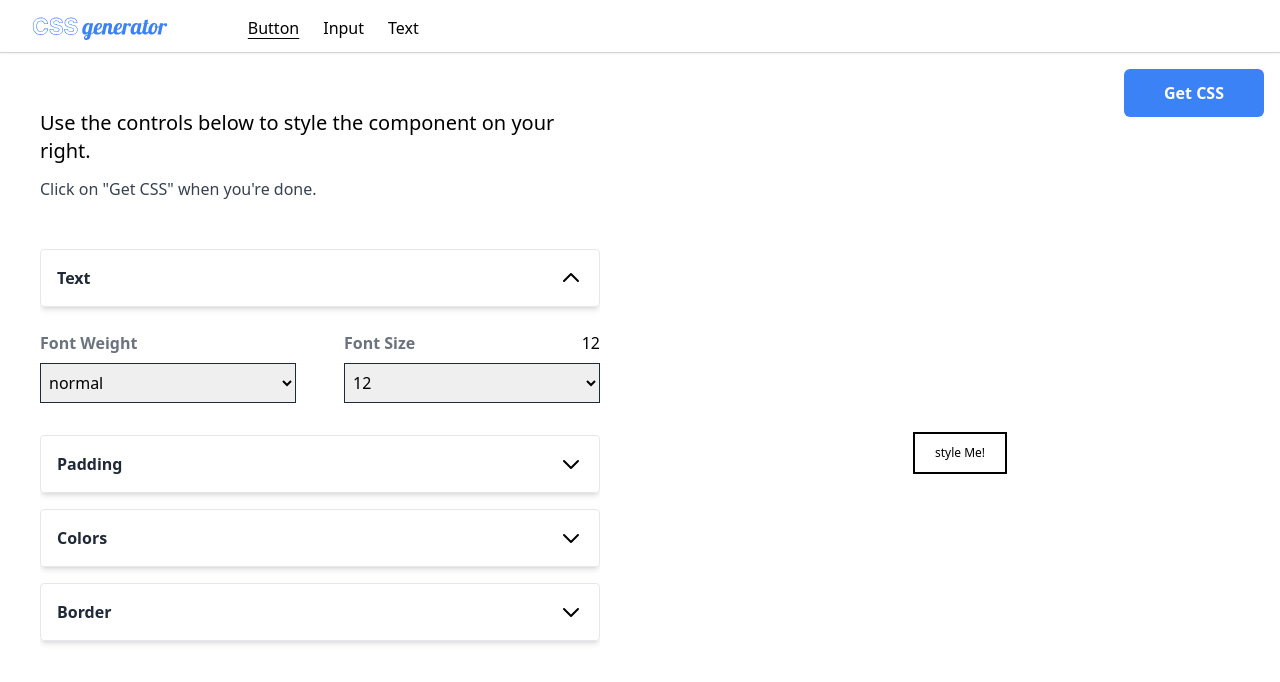
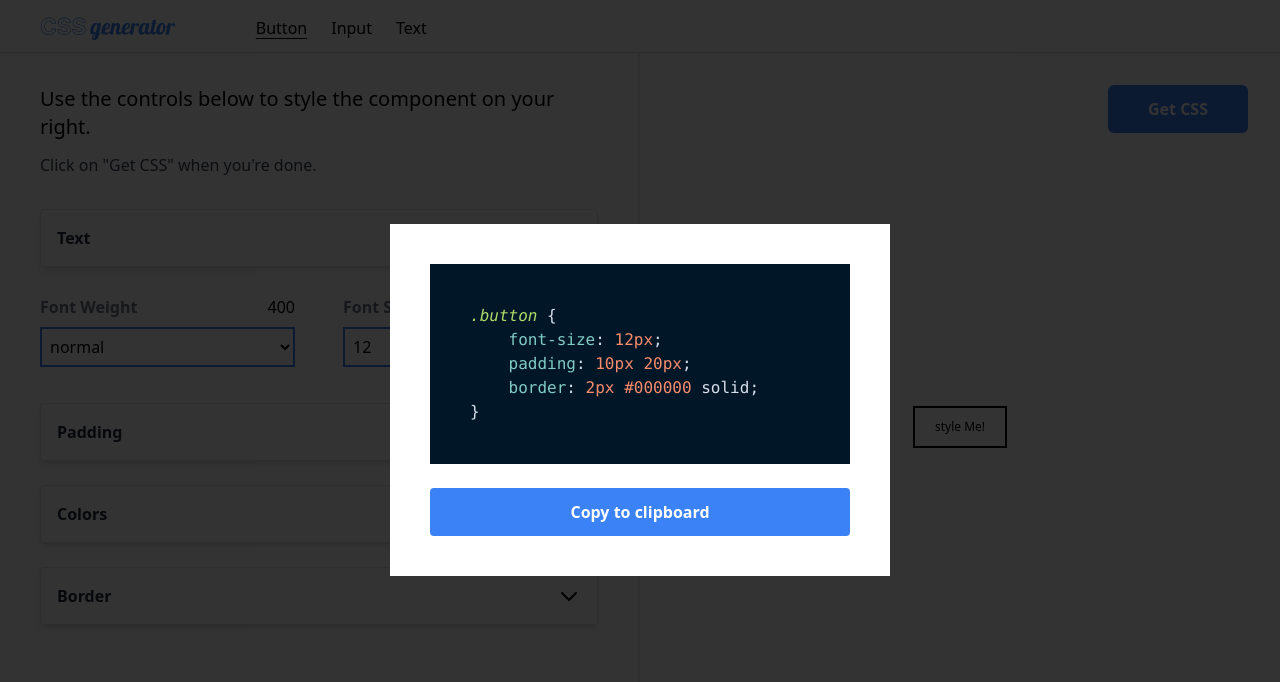
Before and after one commit to staranbeer/css-generator, a React (Create React App) app: page /button in a window 1280 px wide. Both pictures are taken after a click on the button "Get CSS". Shown: the top 682 px of the page. Built offline with nearby package versions, Linux system fonts and the light colour scheme.

Commit message:
added the modal component

```diff
--- a/package.json
+++ b/package.json
@@ -14,6 +14,7 @@
     "react-redux": "^8.0.2",
     "react-router-dom": "^6.3.0",
     "react-scripts": "5.0.1",
+    "react-syntax-highlighter": "^15.5.0",
     "web-vitals": "^2.1.4"
   },
   "scripts": {
--- a/src/App.jsx
+++ b/src/App.jsx
@@ -9,8 +9,8 @@ const App = () => {
     <div className="">
       <Layout>
         <Routes>
-          <Route path="/" element={<Home />} />
           <Route path="/button" element={<ButtonEditor />} />
+          <Route path="*" element={<div>Not found</div>} />
         </Routes>
       </Layout>
     </div>
--- a/src/components/layout/ButtonResult.jsx
+++ /dev/null
@@ -1,36 +0,0 @@
-import React from "react";
-import { useMemo } from "react";
-import { useEffect } from "react";
-import { useSelector } from "react-redux";
-import deriveStyles from "../../lib/deriveStyles";
-
-const ButtonResult = () => {
-  const { styles } = useSelector((state) => state.button);
-  const resultStyles = useMemo(() => {
-    let derivedStyles = deriveStyles(styles);
-
-    // turn the object key value pairs into a CSS ruleset
-    let result = ".button {\n";
-    for (let key in derivedStyles) {
-      result += `    ${key}: ${derivedStyles[key]};\n`;
-    }
-    result += "}";
-    return result;
-  }, [styles]);
-
-  useEffect(() => {
-    let stylesElement = document.getElementById("generated-styles");
-    stylesElement.innerHTML = resultStyles;
-  }, [resultStyles]);
-
-  return (
-    <div className="">
-      <button className="button  ">style Me!</button>
-      <button className="absolute top-4 right-4 px-10 py-3 text-white font-bold rounded-md bg-blue-500">
-        Get CSS
-      </button>
-    </div>
-  );
-};
-
-export default ButtonResult;
--- a/src/components/layout/Header.jsx
+++ b/src/components/layout/Header.jsx
@@ -8,7 +8,7 @@ const navLinks = [
 ];
 const Header = () => {
   return (
-    <header className="flex items-center px-8 py-3 border-b border-gray-300 shadow-sm">
+    <header className="flex items-center px-10 py-3 border-b border-gray-300 shadow-sm">
       <div className="flex items-end gap-20">
         <div>
           <img src={logo} alt="" className="h-7" />
@@ -17,6 +17,7 @@ const Header = () => {
           <ul className="flex gap-6">
             {navLinks.map((navLink) => (
               <NavLink
+                key={navLink.name}
                 to={navLink.link}
                 className={({ isActive }) =>
                   isActive ? " underline-offset-4 underline" : "inactive"
--- a/src/components/layout/Layout.jsx
+++ b/src/components/layout/Layout.jsx
@@ -3,9 +3,11 @@ import Header from "./Header";
 
 const Layout = ({ children }) => {
   return (
-    <div className=" w-screen h-screen overflow-hidden">
+    <div className="flex flex-col w-screen h-screen overflow-hidden">
       <Header />
-      <div className="overflow-hidden h-full">{children}</div>
+      <div className="relative w-full flex-1  overflow-hidden  grid grid-cols-2 ">
+        {children}
+      </div>
     </div>
   );
 };
--- /dev/null
+++ b/src/components/utils/Modal.jsx
@@ -0,0 +1,36 @@
+import React from "react";
+import { createPortal } from "react-dom";
+
+const ModalBackdrop = ({ onClose }) => {
+  return (
+    <div
+      onClick={onClose}
+      className="fixed  h-screen w-screen bg-[#000c] top-0 left-0 z-20"
+    ></div>
+  );
+};
+const ModalContainer = ({ children, onClose }) => {
+  return (
+    <div className=" z-50 fixed top-1/2 left-1/2 -translate-x-1/2 -translate-y-1/2">
+      <div className=" min-w-[500px] p-10 bg-white">{children}</div>
+    </div>
+  );
+};
+
+const Modal = ({ children, onClose }) => {
+  return (
+    <>
+      {createPortal(
+        <ModalContainer onClose={onClose}>{children}</ModalContainer>,
+        document.getElementById("modal-container")
+      )}
+
+      {createPortal(
+        <ModalBackdrop onClose={onClose} />,
+        document.getElementById("modal-backdrop")
+      )}
+    </>
+  );
+};
+
+export default Modal;
--- a/src/features/buttonSlice/ButtonEditor.jsx
+++ b/src/features/buttonSlice/ButtonEditor.jsx
@@ -1,7 +1,7 @@
 import React from "react";
 import { useDispatch, useSelector } from "react-redux";
-import ButtonResult from "../../components/layout/ButtonResult";
 import Menu, { MenuItem } from "../../components/utils/Menu";
+import ButtonResult from "./ButtonResult";
 import { changeButtonStyles } from "./buttonSlice";
 
 const ButtonEditor = () => {
@@ -14,21 +14,25 @@ const ButtonEditor = () => {
   };
 
   return (
-    <div className="overflow-hidden grid w-full h-full grid-cols-2">
-      <div className="p-10 overflow-auto ">
-        <h2 className="text-xl font-medium mt-4 ">
-          Use the controls below to style the component on your right.
-        </h2>
-        <p className="mt-3 text-gray-700">
-          Click on "Get CSS" when you're done.
-        </p>
-        <div className="overflow-y-scroll mt-12 w-full flex flex-col gap-2 ">
+    <>
+      <div className=" px-10 pt-8 border-r-2 w-full  mx-auto overflow-auto ">
+        <div className="max-w-3xl mx-auto">
+          <h2 className="text-xl font-medium">
+            Use the controls below to style the component on your right.
+          </h2>
+          <p className="mt-3 text-gray-700">
+            Click on "Get CSS" when you're done.
+          </p>
+        </div>
+
+        <div className="max-w-3xl mx-auto mt-8 space-y-3">
           {/* text */}
+
           <Menu isActive={true} title={"Text"}>
             <MenuItem
               label={"font-weight"}
               name="font weight"
-              value={styles["font-weight"]}
+              value={styles["font-weight"] || 400}
             >
               <select
                 name="font-weight"
@@ -96,7 +100,7 @@ const ButtonEditor = () => {
             <MenuItem
               name="color"
               label={"color"}
-              value={styles.color}
+              value={styles.color || "#000000"}
               className=""
             >
               <input
@@ -109,7 +113,7 @@ const ButtonEditor = () => {
             </MenuItem>
             <MenuItem
               name="background color"
-              value={styles["background-color"] || "#f2f2f2"}
+              value={styles["background-color"] || "#ffffff"}
               label={"background-color"}
             >
               <input
@@ -170,7 +174,7 @@ const ButtonEditor = () => {
             <MenuItem
               label="border-radius"
               name={"Border radius"}
-              value={styles["border-radius"]}
+              value={styles["border-radius"] || "4"}
             >
               <input
                 id="border-radius"
@@ -184,10 +188,10 @@ const ButtonEditor = () => {
           </Menu>
         </div>
       </div>
-      <div className="w-full h-full  grid place-items-center relative">
+      <div className="place-self-center">
         <ButtonResult />
       </div>
-    </div>
+    </>
   );
 };
 
--- /dev/null
+++ b/src/features/buttonSlice/ButtonResult.jsx
@@ -0,0 +1,70 @@
+import React, { useState } from "react";
+import { useMemo } from "react";
+import { useEffect } from "react";
+import { useSelector } from "react-redux";
+import Modal from "../../components/utils/Modal";
+import deriveStyles from "../../lib/deriveStyles";
+import HightLight from "react-syntax-highlighter";
+import { nightOwl } from "react-syntax-highlighter/dist/esm/styles/hljs";
+
+const ButtonResult = () => {
+  const { styles } = useSelector((state) => state.button);
+  const [isModalOpen, setModalOpen] = useState(false);
+
+  function handleCloseModal() {
+    setModalOpen(false);
+  }
+
+  function handleOpenModal() {
+    setModalOpen(true);
+  }
+
+  const resultStyles = useMemo(() => {
+    let derivedStyles = deriveStyles(styles);
+
+    // turn the object key value pairs into a CSS ruleset
+    let result = ".button {\n";
+    for (let key in derivedStyles) {
+      result += `    ${key}: ${derivedStyles[key]};\n`;
+    }
+    result += "}";
+    return result;
+  }, [styles]);
+
+  useEffect(() => {
+    let stylesElement = document.getElementById("generated-styles");
+    stylesElement.innerHTML = resultStyles;
+  }, [resultStyles]);
+
+  return (
+    <>
+      <div className="">
+        <button className="button">style Me!</button>
+        <button
+          onClick={handleOpenModal}
+          className="absolute top-8 right-8 px-10 py-3 text-white font-bold rounded-md bg-blue-500"
+        >
+          Get CSS
+        </button>
+      </div>
+      {isModalOpen && (
+        <Modal onClose={handleCloseModal}>
+          <div className="bg-[#011627] p-8">
+            <HightLight style={nightOwl}>{resultStyles}</HightLight>
+          </div>
+          <button
+            onClick={() => {
+              navigator.clipboard.writeText(resultStyles);
+              handleCloseModal();
+            }}
+            className="w-full bg-blue-500 py-3  mt-6 rounded text-white font-bold"
+          >
+            Copy to clipboard
+          </button>
+        </Modal>
+      )}
+    </>
+  );
+};
+
+export default ButtonResult;
--- a/src/index.css
+++ b/src/index.css
@@ -15,11 +15,11 @@
   input[type="range"],
   input[type="color"],
   select {
-    @apply w-full;
+    @apply w-full bg-white;
   }
 
   input[type="color"],
   select {
-    @apply h-10 border border-gray-800 p-1;
+    @apply h-10 border-2 border-blue-500 p-1;
   }
 }
```
Also changed, not shown: 1 other file (tests, documents, lock files or other folders).
